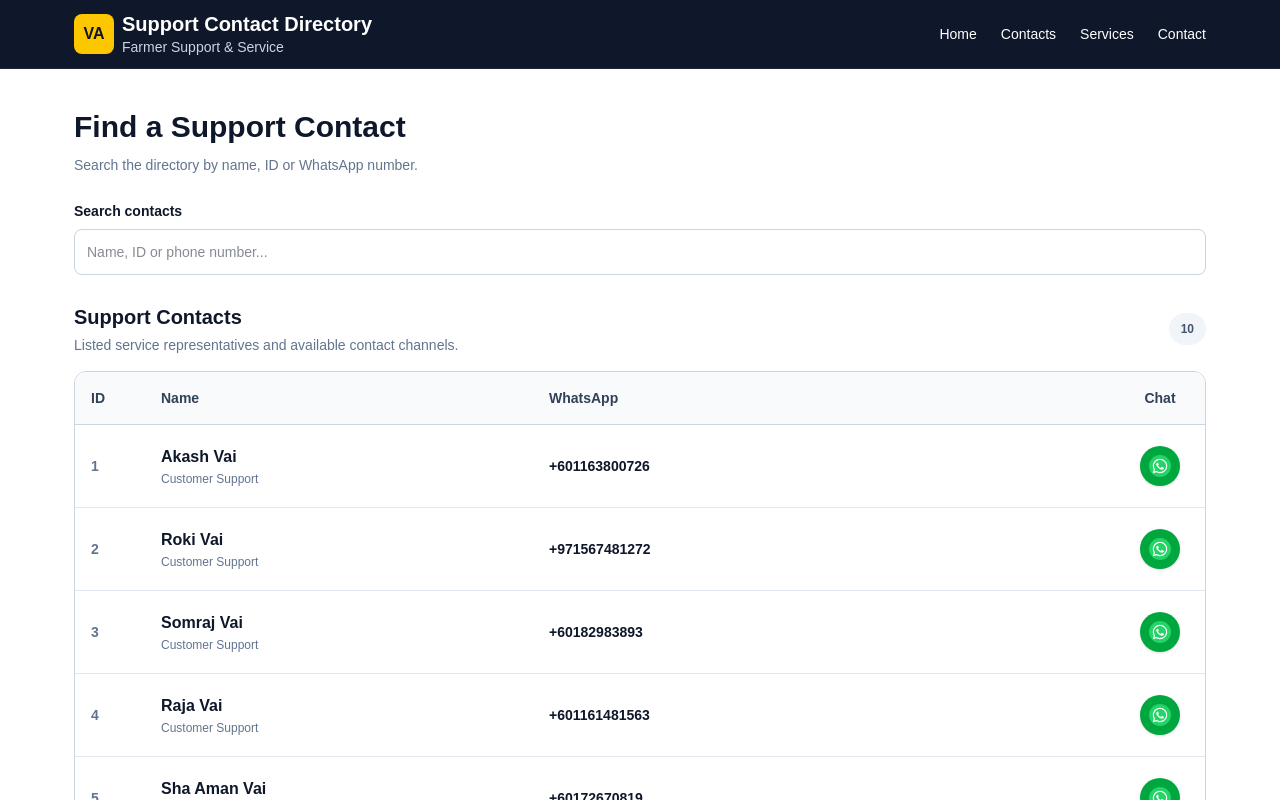
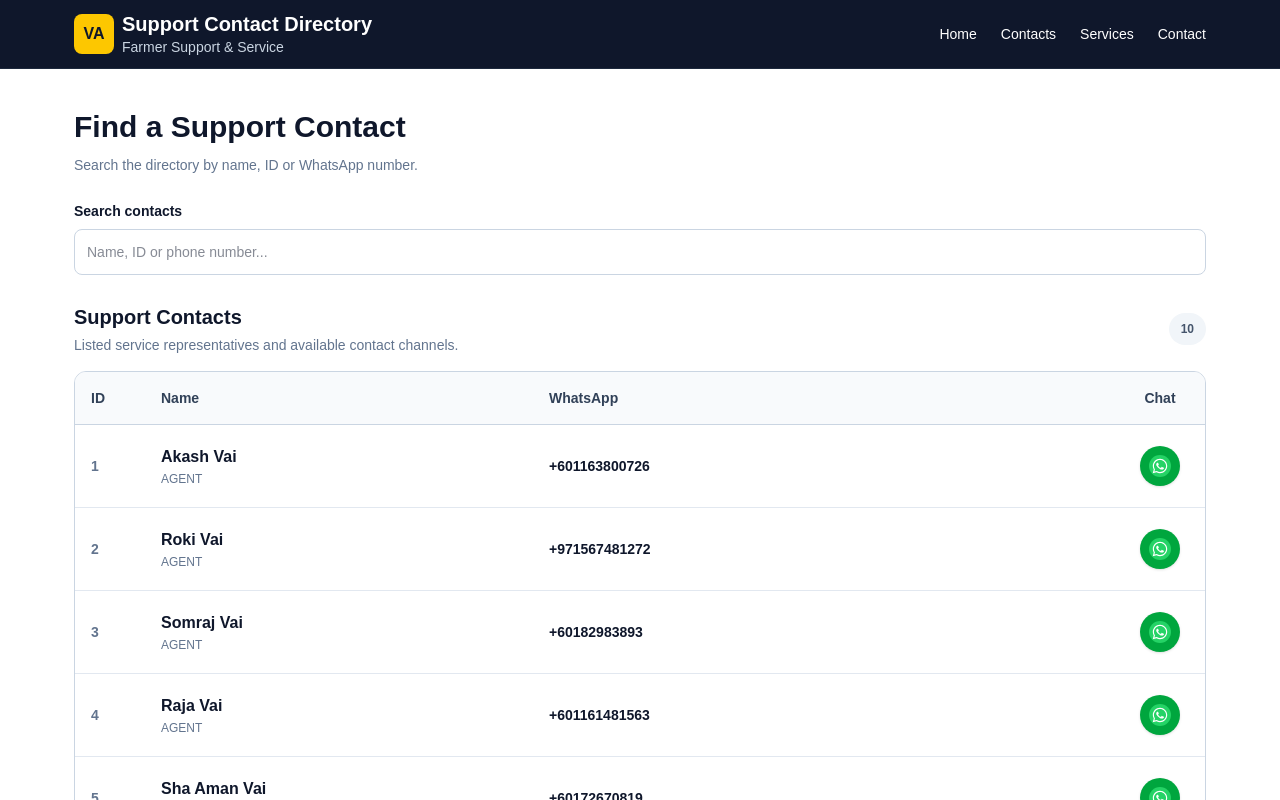
Before and after one commit to animhasan816-hash/customer-service, a Next.js app: page / in a window 1280 px wide. Shown: the top 800 px of the page. Built offline with nearby package versions, Linux system fonts and the light colour scheme.

Commit message:
Contact section updated

```diff
--- a/app/page.tsx
+++ b/app/page.tsx
@@ -21,70 +21,70 @@ const contacts: Contact[] = [
     type: "AGENT",
     name: "Akash Vai",
     whatsapp: "+601163800726",
-    role: "Customer Support",
+    role: "AGENT",
   },
   {
     id: 2,
     type: "AGENT",
     name: "Roki Vai",
     whatsapp: "+971567481272",
-    role: "Customer Support",
+    role: "AGENT",
   },
   {
     id: 3,
     type: "AGENT",
     name: "Somraj Vai",
     whatsapp: "+60182983893",
-    role: "Customer Support",
+    role: "AGENT",
   },
   {
     id: 4,
     type: "AGENT",
     name: "Raja Vai",
     whatsapp: "+601161481563",
-    role: "Customer Support",
+    role: "AGENT",
   },
   {
     id: 5,
     type: "AGENT",
     name: "Sha Aman Vai",
     whatsapp: "+60172670819",
-    role: "Customer Support",
+    role: "AGENT",
   },
   {
     id: 6,
     type: "AGENT",
     name: "Raja Vai",
     whatsapp: "+601161481563",
-    role: "Customer Support",
+    role: "AGENT",
   },
   {
     id: 7,
     type: "AGENT",
     name: "Akash Vai",
     whatsapp: "+601163800726",
-    role: "Customer Support",
+    role: "AGENT",
   },
   {
     id: 8,
     type: "AGENT",
     name: "Sha Aman Vai",
     whatsapp: "+60172670819",
-    role: "Customer Support",
+    role: "AGENT",
   },
   {
     id: 9,
     type: "AGENT",
     name: "Roki Vai",
     whatsapp: "+971567481272",
-    role: "Customer Support",
+    role: "AGENT",
   },
   {
     id: 10,
     type: "AGENT",
     name: "Somraj Vai",
     whatsapp: "+60182983893",
-    role: "Customer Support",
+    role: "AGENT",
   },
 ];
 
```
